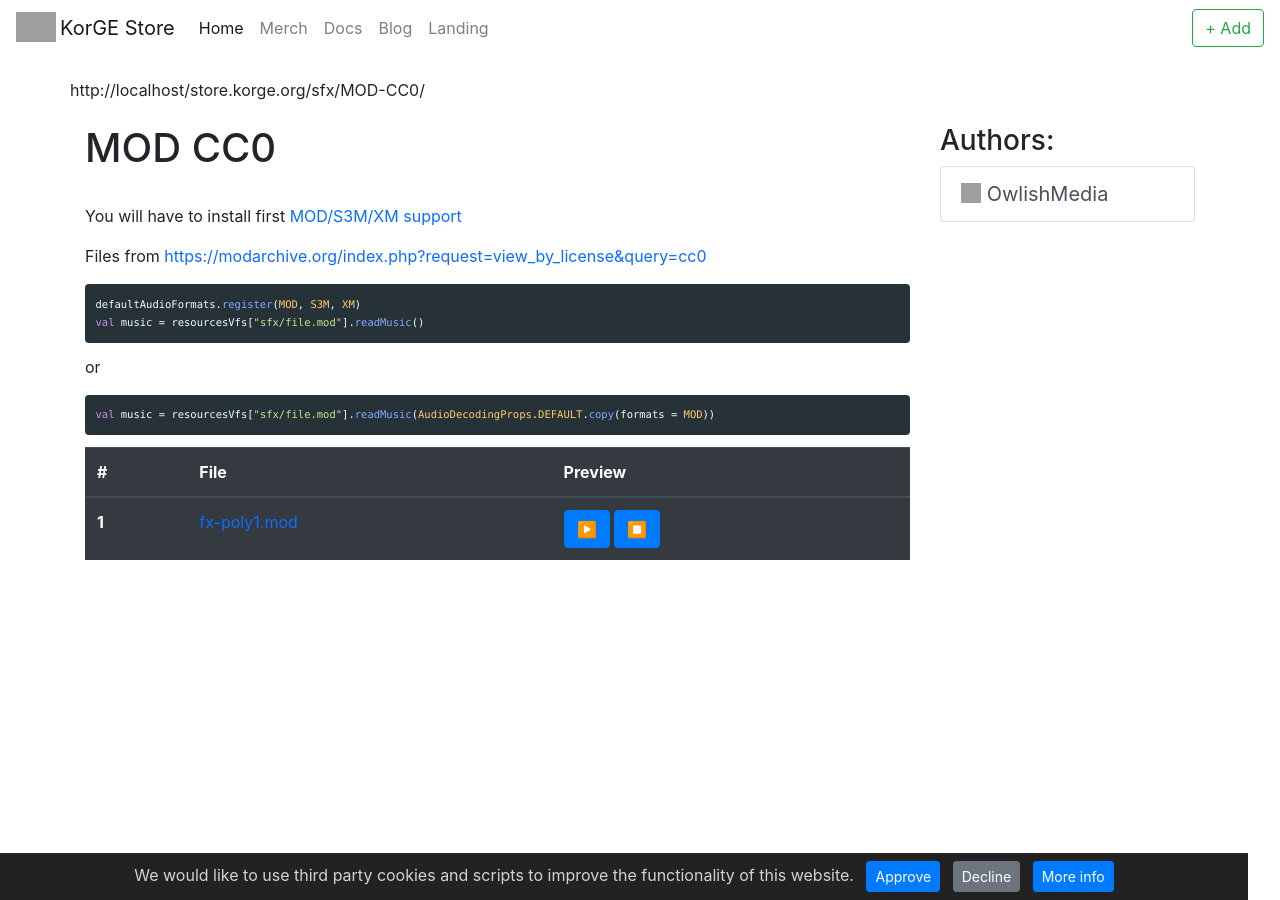
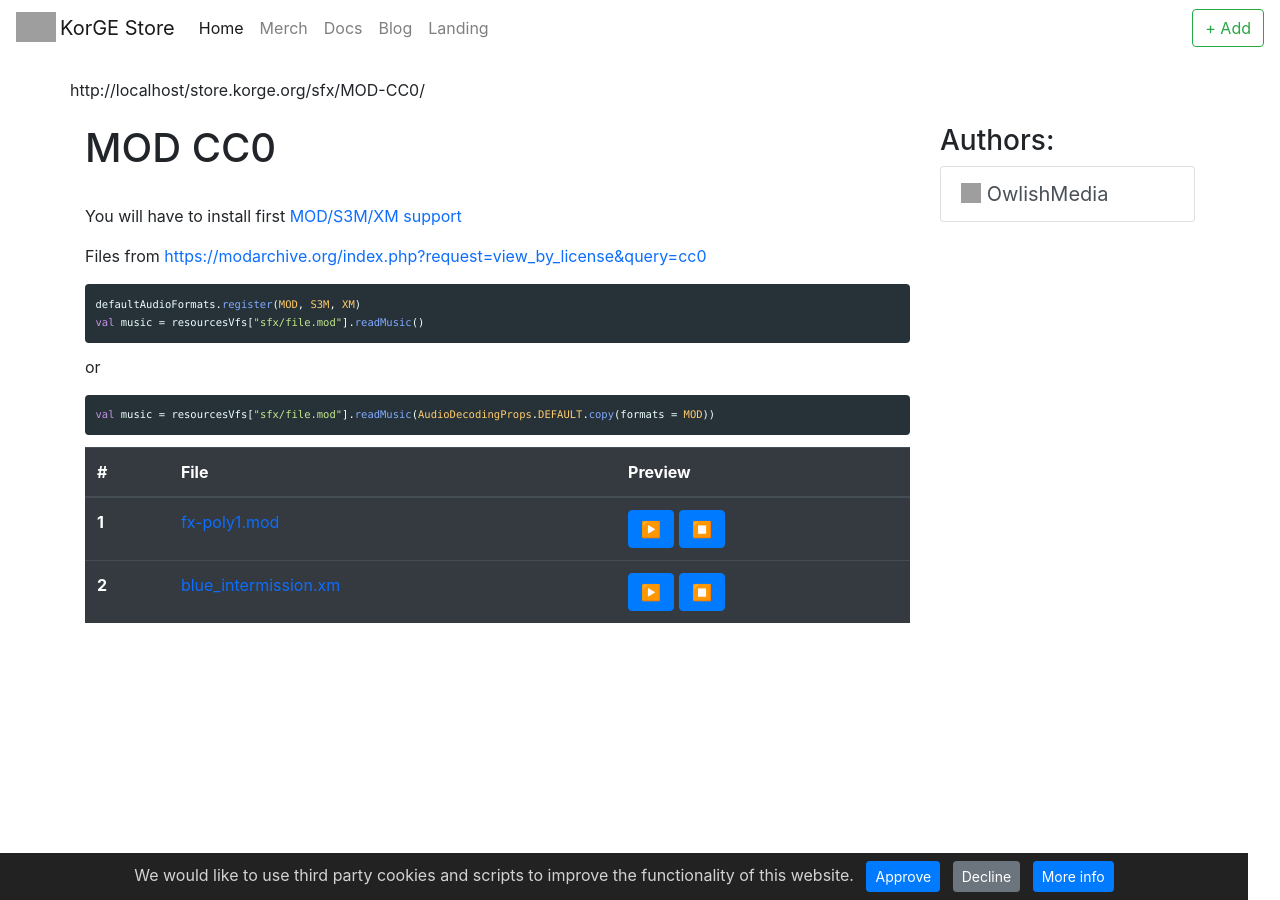
Before and after one commit to korlibs/store.korge.org, a Jekyll site: the page built from _sfx/MOD-CC0.md, in a window 1280 px wide. Built offline with Jekyll 4.4.1, drawn with Linux system fonts in a browser that asks for light colours; nearby versions of some CDN libraries; library files that are not in the unit come from our copies; grey boxes are pictures that could not be loaded.

Commit message:
Added blue_intermission.xm

```diff
--- a/_sfx/MOD-CC0.md
+++ b/_sfx/MOD-CC0.md
@@ -7,6 +7,7 @@ authors: [OwlishMedia]
 enabled: true
 files:
 - fx-poly1.mod
+- blue_intermission.xm
 ---
 
 You will have to install first [MOD/S3M/XM support](/module/korau-mod/)
```
